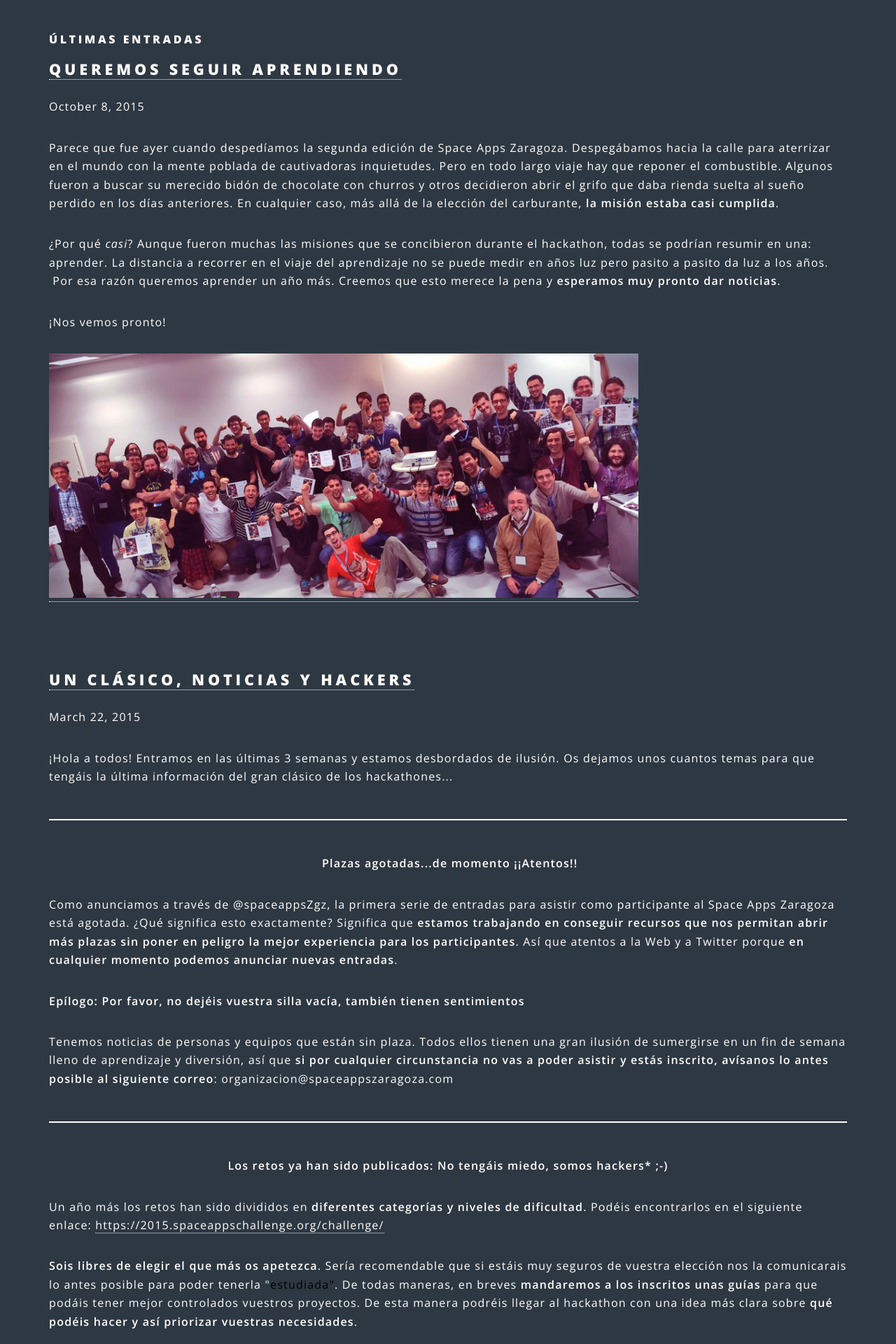
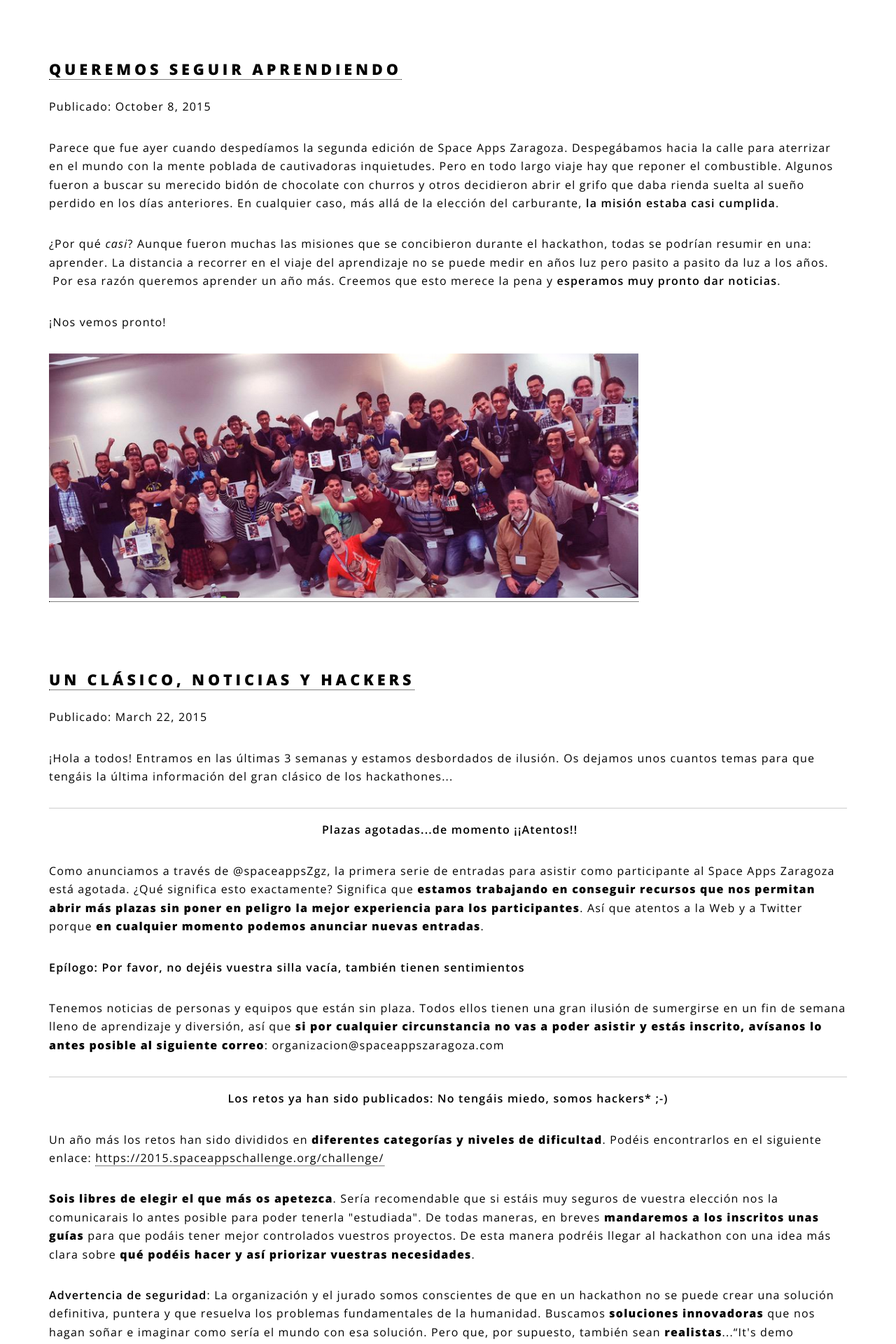
Before and after one commit to spaceappszgz/spaceappszgz.github.io, a Jekyll site: the page built from blog.html, in a window 1280 px wide. Shown: the top 1920 px of the page at 70% size. Built offline with Jekyll 4.4.1, drawn with Linux system fonts in a browser that asks for light colours; some web fonts are replaced; some of the changed text lies outside the part shown.

Commit message:
changing blog styling

```diff
--- a/_config.yml
+++ b/_config.yml
@@ -7,7 +7,6 @@ description: |
   23 y 24 de Abril
 owner: Space Apps Zaragoza
 first_published: 2016
-email: your-email@domain.com
 baseurl: "" # the subpath of your site, e.g. /blog
 url: "http://yourdomain.com" # the base hostname & protocol for your site
 social:
--- a/_layouts/default.html
+++ b/_layouts/default.html
@@ -5,8 +5,8 @@
 
   <body>
 
-    <!-- Page Wrapper -->
-    <div id="page-wrapper">
+    <!-- Blog Wrapper -->
+    <div id="blog-wrapper">
 
       {{ content }}
 
--- a/blog.html
+++ b/blog.html
@@ -2,12 +2,12 @@
 layout: default
 ---
 <div class="container">
-<h1>Últimas entradas</h1>
+<h1>Blog de Space Apps Zaragoza</h1>
 {% for post in site.posts limit:4 %}
-<h2>
-    <a href="/" rel="bookmark" title="Permanent link to ">{{ post.title }}</a>
+<h2 class="post-title">
+    <a href="" rel="bookmark" title="Permanent link to ">{{ post.title }}</a>
 </h2>
-<span>{{ post.date | date: '%B' }} {{ post.date | date: '%e' }}, {{ post.date | date: '%Y' }}</span>
+<span> Publicado: {{ post.date | date: '%B' }} {{ post.date | date: '%e' }}, {{ post.date | date: '%Y' }}</span>
 <p>
     {{ post.excerpt }}
 </p>
--- a/css/main.scss
+++ b/css/main.scss
@@ -507,6 +507,36 @@ $baseurl: '{{ site.baseurl }}/images';
 
 
 	*/
+
+/* Blog */
+#blog-wrapper {
+	opacity: 1;
+	padding-top: 3em;
+	background-color: white;
+	color: black;
+}
+
+.post-title{
+	color: black;
+}
+
+hr {
+    display: block;
+    height: 1px;
+    border: 0;
+    border-top: 1px solid #ccc;
+    margin: 1em 0;
+    padding: 0;
+}
+
+strong{
+	color: black;
+	font-weight: bold;
+}
+
+b{
+	color: black;
+}
 
 /* Image */
 
```
